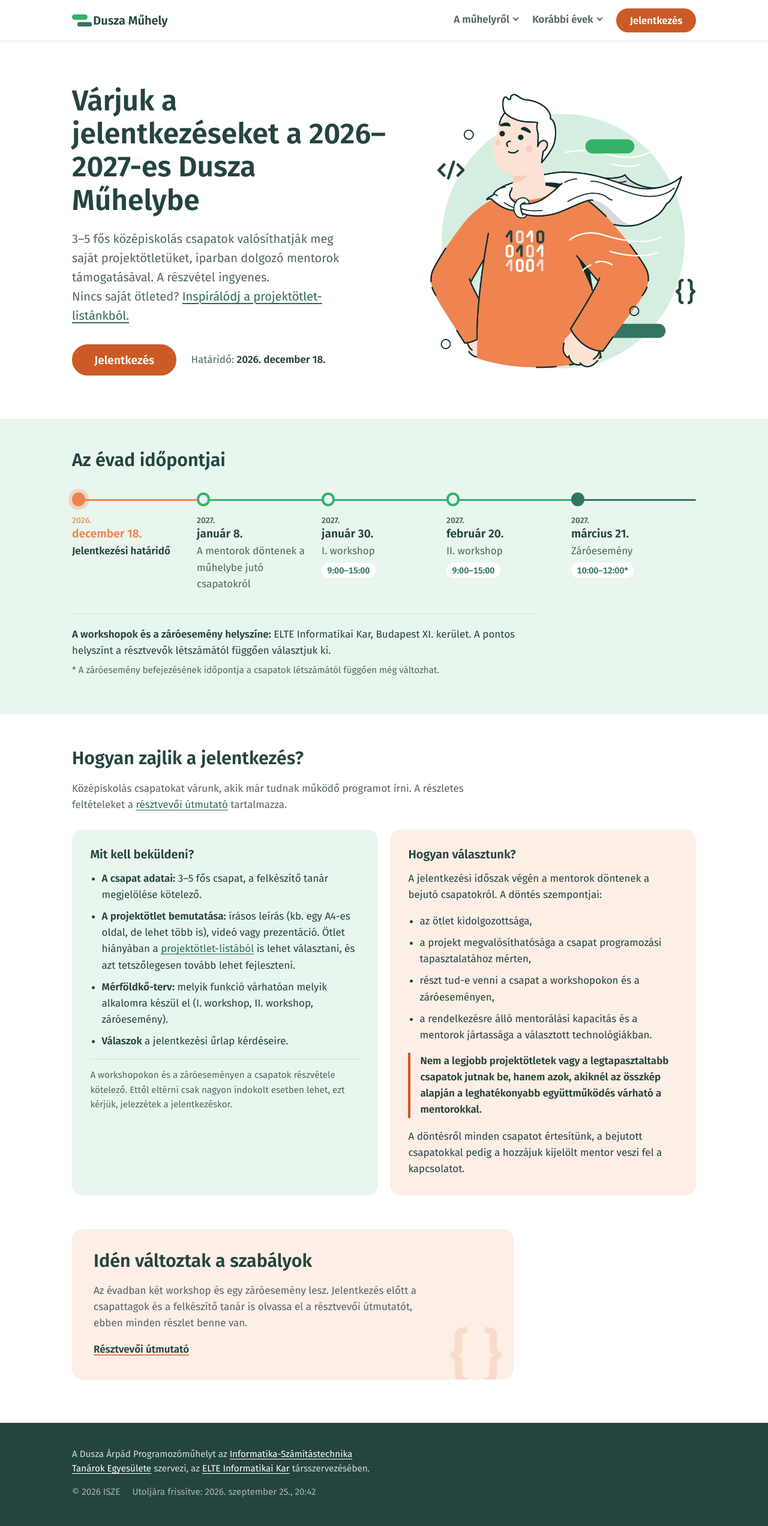
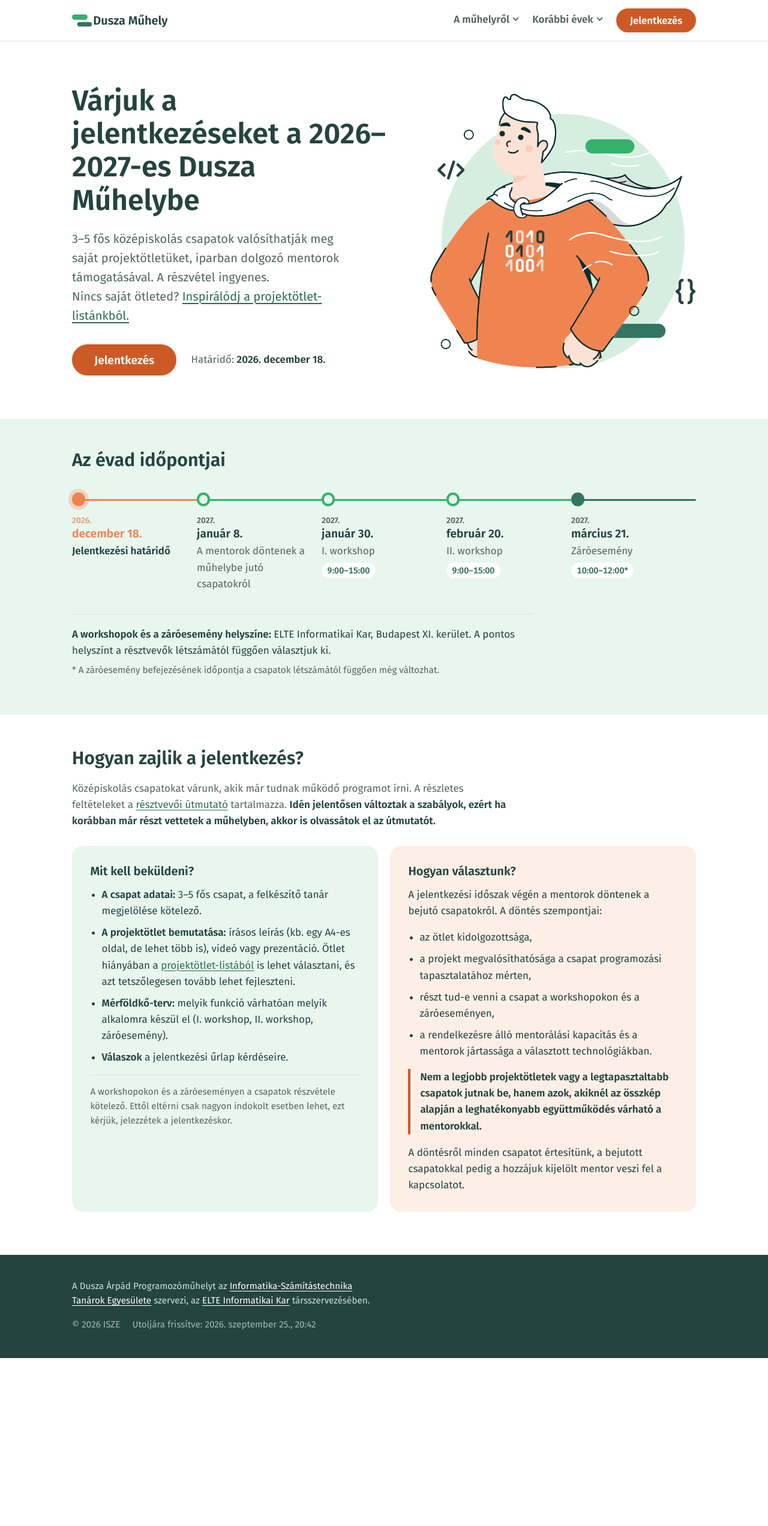
Before and after one commit to duszamuhely/duszamuhely.github.io, a Jekyll site: the page built from index.md, in a window 1280 px wide. Shown: the whole page at 60% size. Built offline with Jekyll 4.4.1, drawn with Linux system fonts in a browser that asks for light colours; after the commit the page ends 2264 px from its top, so only the background shows below that.

Commit message:
fooldal aljarol felhivas beepitve a szovegbe

```diff
--- a/assets/css/style.scss
+++ b/assets/css/style.scss
@@ -1112,7 +1112,8 @@ ul:has(> .task-list-item) {
 .apply-dialog-close:hover { background: var(--mint); color: var(--ink); }
 
 /* ---------- Főoldal: hogyan zajlik a jelentkezés ---------- */
-.apply-info { padding-top: 3.5rem; }
+.apply-info { padding-top: 3.5rem; padding-bottom: 4.5rem; }
+.apply-info-lead strong { color: var(--ink); }
 .apply-info-lead { color: var(--ink-soft); max-width: 46rem; margin-bottom: 1.75rem; }
 .apply-grid {
   display: grid;
--- a/index.md
+++ b/index.md
@@ -42,7 +42,7 @@ title: Kezdőlap
 
 <section class="apply-info wrap" id="hogyan-jelentkezz" aria-labelledby="apply-info-title">
   <h2 id="apply-info-title">Hogyan zajlik a jelentkezés?</h2>
-  <p class="apply-info-lead">Középiskolás csapatokat várunk, akik már tudnak működő programot írni. A részletes feltételeket a <a href="{{ '/resztvevoi-utmutato/' | relative_url }}">résztvevői útmutató</a> tartalmazza.</p>
+  <p class="apply-info-lead">Középiskolás csapatokat várunk, akik már tudnak működő programot írni. A részletes feltételeket a <a href="{{ '/resztvevoi-utmutato/' | relative_url }}">résztvevői útmutató</a> tartalmazza. <strong>Idén jelentősen változtak a szabályok, ezért ha korábban már részt vettetek a műhelyben, akkor is olvassátok el az útmutatót.</strong></p>
 
   <div class="apply-grid">
     <div class="apply-card">
@@ -70,11 +70,3 @@ title: Kezdőlap
     </div>
   </div>
 </section>
-
-<section class="rules wrap">
-  <div class="rules-box">
-    <h2>Idén változtak a szabályok</h2>
-    <p>Az évadban két workshop és egy záróesemény lesz. Jelentkezés előtt a csapattagok és a felkészítő tanár is olvassa el a résztvevői útmutatót, ebben minden részlet benne van.</p>
-    <a href="{{ '/resztvevoi-utmutato/' | relative_url }}">Résztvevői útmutató</a>
-  </div>
-</section>
```
